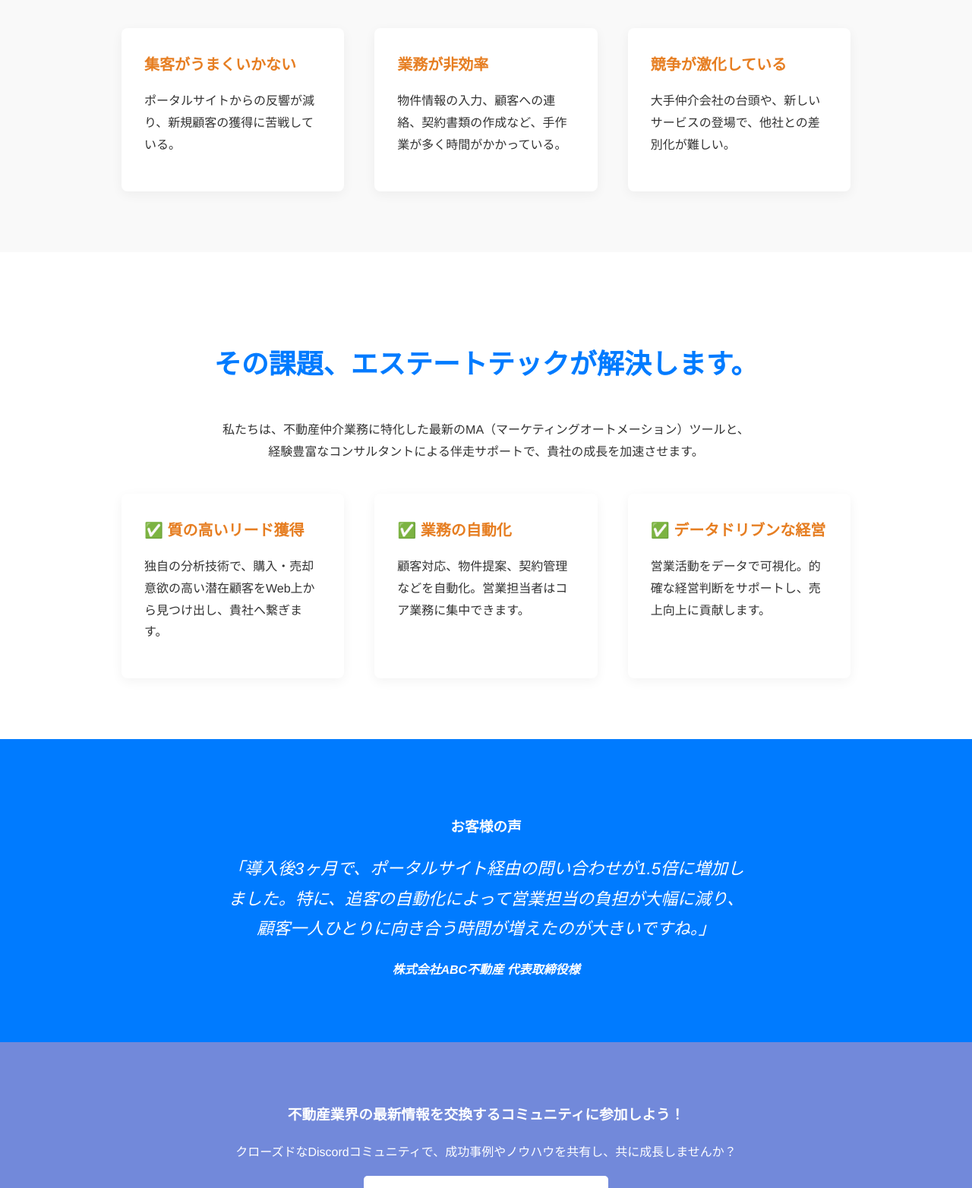
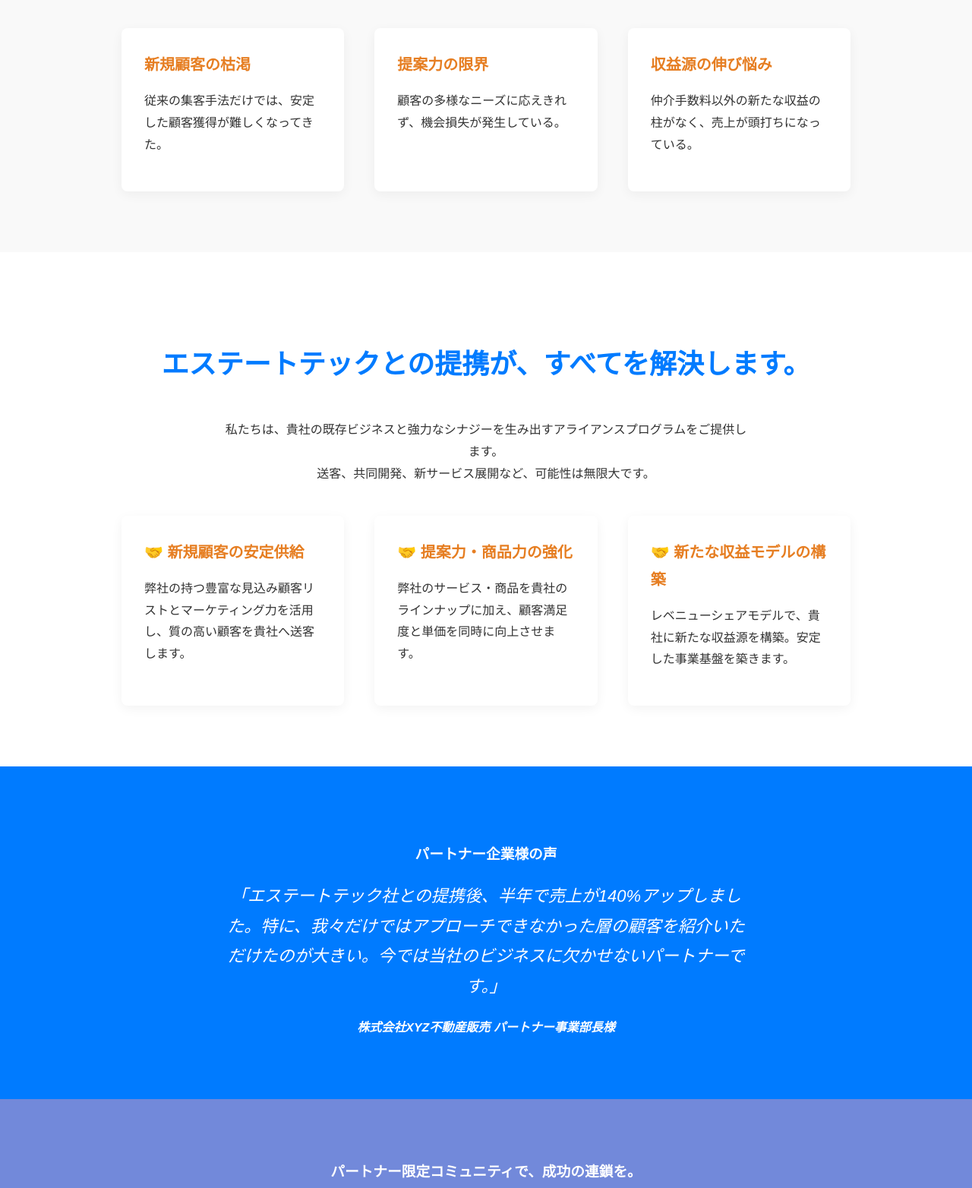
Before and after one commit to amimot/zatsu-ai-lp, a plain HTML site: page index.html in a window 1280 px wide. Shown: the part 699-2263 px from the top of the page at 76% size. Drawn offline with Linux system fonts and the light colour scheme.

Commit message:
訴求をアライアンス向けに変更

```diff
--- a/index.html
+++ b/index.html
@@ -3,7 +3,7 @@
 <head>
     <meta charset="UTF-8">
     <meta name="viewport" content="width=device-width, initial-scale=1.0">
-    <title>不動産仲介業者様向け業務効率化サポート</title>
+    <title>不動産仲介パートナー募集 | 株式会社エステートテック</title>
     <style>
         body {
             font-family: 'Helvetica Neue', 'Arial', 'Hiragino Kaku Gothic ProN', 'Hiragino Sans', 'Meiryo', sans-serif;
@@ -147,26 +147,26 @@
 
     <main>
         <section class="hero">
-            <h2>未来の不動産仲介を、今あなたの手に。</h2>
-            <p>最新テクノロジーで、集客から契約までをワンストップで革新します。</p>
-            <a href="#contact" class="cta-button">まずは無料で資料請求</a>
+            <h2>貴社の売上を最大化する、最強のパートナーシップ。</h2>
+            <p>弊社の独自ネットワークと革新的なツールで、貴社のビジネスを新たなステージへ導きます。</p>
+            <a href="#contact" class="cta-button">アライアンスについて詳しく聞く</a>
         </section>
 
         <section id="problem" class="section">
             <div class="container">
-                <h3>こんな課題、抱えていませんか？</h3>
+                <h3>単独での成長に限界を感じていませんか？</h3>
                 <div class="features-grid">
                     <div class="feature-item">
-                        <h4>集客がうまくいかない</h4>
-                        <p>ポータルサイトからの反響が減り、新規顧客の獲得に苦戦している。</p>
+                        <h4>新規顧客の枯渇</h4>
+                        <p>従来の集客手法だけでは、安定した顧客獲得が難しくなってきた。</p>
                     </div>
                     <div class="feature-item">
-                        <h4>業務が非効率</h4>
-                        <p>物件情報の入力、顧客への連絡、契約書類の作成など、手作業が多く時間がかかっている。</p>
+                        <h4>提案力の限界</h4>
+                        <p>顧客の多様なニーズに応えきれず、機会損失が発生している。</p>
                     </div>
                     <div class="feature-item">
-                        <h4>競争が激化している</h4>
-                        <p>大手仲介会社の台頭や、新しいサービスの登場で、他社との差別化が難しい。</p>
+                        <h4>収益源の伸び悩み</h4>
+                        <p>仲介手数料以外の新たな収益の柱がなく、売上が頭打ちになっている。</p>
                     </div>
                 </div>
             </div>
@@ -174,20 +174,20 @@
 
         <section id="solution" class="section">
             <div class="container">
-                <h3>その課題、エステートテックが解決します。</h3>
-                <p style="max-width: 700px; margin: 0 auto 40px;">私たちは、不動産仲介業務に特化した最新のMA（マーケティングオートメーション）ツールと、<br>経験豊富なコンサルタントによる伴走サポートで、貴社の成長を加速させます。</p>
+                <h3>エステートテックとの提携が、すべてを解決します。</h3>
+                <p style="max-width: 700px; margin: 0 auto 40px;">私たちは、貴社の既存ビジネスと強力なシナジーを生み出すアライアンスプログラムをご提供します。<br>送客、共同開発、新サービス展開など、可能性は無限大です。</p>
                 <div class="features-grid">
                     <div class="feature-item">
-                        <h4>✅ 質の高いリード獲得</h4>
-                        <p>独自の分析技術で、購入・売却意欲の高い潜在顧客をWeb上から見つけ出し、貴社へ繋ぎます。</p>
+                        <h4>🤝 新規顧客の安定供給</h4>
+                        <p>弊社の持つ豊富な見込み顧客リストとマーケティング力を活用し、質の高い顧客を貴社へ送客します。</p>
                     </div>
                     <div class="feature-item">
-                        <h4>✅ 業務の自動化</h4>
-                        <p>顧客対応、物件提案、契約管理などを自動化。営業担当者はコア業務に集中できます。</p>
+                        <h4>🤝 提案力・商品力の強化</h4>
+                        <p>弊社のサービス・商品を貴社のラインナップに加え、顧客満足度と単価を同時に向上させます。</p>
                     </div>
                     <div class="feature-item">
-                        <h4>✅ データドリブンな経営</h4>
-                        <p>営業活動をデータで可視化。的確な経営判断をサポートし、売上向上に貢献します。</p>
+                        <h4>🤝 新たな収益モデルの構築</h4>
+                        <p>レベニューシェアモデルで、貴社に新たな収益源を構築。安定した事業基盤を築きます。</p>
                     </div>
                 </div>
             </div>
@@ -195,30 +195,30 @@
 
         <section class="testimonial">
             <div class="container">
-                <h3>お客様の声</h3>
+                <h3>パートナー企業様の声</h3>
                 <blockquote>
-                    「導入後3ヶ月で、ポータルサイト経由の問い合わせが1.5倍に増加しました。特に、追客の自動化によって営業担当の負担が大幅に減り、顧客一人ひとりに向き合う時間が増えたのが大きいですね。」
+                    「エステートテック社との提携後、半年で売上が140%アップしました。特に、我々だけではアプローチできなかった層の顧客を紹介いただけたのが大きい。今では当社のビジネスに欠かせないパートナーです。」
                 </blockquote>
-                <cite>株式会社ABC不動産 代表取締役様</cite>
+                <cite>株式会社XYZ不動産販売 パートナー事業部長様</cite>
             </div>
         </section>
 
         <section id="discord" class="discord-section">
             <div class="container">
-                <h3>不動産業界の最新情報を交換するコミュニティに参加しよう！</h3>
-                <p>クローズドなDiscordコミュニティで、成功事例やノウハウを共有し、共に成長しませんか？</p>
+                <h3>パートナー限定コミュニティで、成功の連鎖を。</h3>
+                <p>アライアンスを組んだ企業様限定のDiscordコミュニティ。最新の市場動向や成功事例を共有し、共に業界をリードしませんか？</p>
                 <a href="#" class="discord-button">
                     <svg aria-hidden="true" role="img" xmlns="http://www.w3.org/2000/svg" viewBox="0 0 245 240"><path fill="currentColor" d="M104.4 103.9c-5.7 0-10.2 5-10.2 11.1s4.6 11.1 10.2 11.1c5.7 0 10.2-5 10.2-11.1.1-6.1-4.5-11.1-10.2-11.1zM140.9 103.9c-5.7 0-10.2 5-10.2 11.1s4.6 11.1 10.2 11.1c5.7 0 10.2-5 10.2-11.1s-4.5-11.1-10.2-11.1z"></path><path fill="currentColor" d="M189.5 20h-134C44.2 20 35 29.2 35 40.6v135.2c0 11.4 9.2 20.6 20.5 20.6h113.4l-5.3-18.5 12.8 11.9 12.1 11.2 21.5 19V40.6c0-11.4-9.2-20.6-20.5-20.6zm-38.6 130.6s-3.6-4.3-6.6-8.1c13.1-3.6 18.1-11.9 18.1-11.9-4.1 2.7-8 4.6-11.5 5.9-5 2.1-9.8 3.5-14.5 4.3-9.6 1.8-18.9 1-27.9-1.2-7.1-1.7-13.2-4.3-18.3-7.3l-1.8-1.1c-5.1-3.1-9.4-6.9-12.8-11.1-3.4-4.2-5.8-9-5.8-9s4.8 8.3 17.5 11.8c-3.1-1.2-6-2.9-8.4-5-2.4-2.1-4.1-4.6-5.1-7.3-1-2.7-1.4-5.5-1.1-8.3 0-3.4.5-6.6 1.5-9.6.9-3 2.3-5.8 4.1-8.3 1.8-2.5 4-4.8 6.5-6.7 2.5-1.9 5.3-3.5 8.3-4.5 3-1 6.1-.9 9.1-.2 3.1.7 5.9 2.1 8.4 4.1 2.5 2 4.7 4.5 6.5 7.5l2.5 4.1c.2.2.3.3.4.4.3.2.6.3.9.4.3.1.6.2.9.2.3 0 .6-.1.9-.2.3-.1.6-.2.8-.4.2-.1.4-.3.5-.4l2.5-4.1c1.8-3 4-5.5 6.5-7.5 2.5-2 5.3-3.4 8.4-4.1 3-.7 6.1-.8 9.1.2 3.1 1 6.1 2.6 8.6 4.5 2.5 1.9 4.7 4.2 6.5 6.7 1.8 2.5 3.2 5.3 4.1 8.3.9 3 1.5 6.2 1.5 9.6.3 2.8-.1 5.6-1.1 8.3-1 2.7-2.7 5.2-5.1 7.3-2.4 2.1-5.4 3.8-8.4 5z"></path></svg>
-                    <span>Discordコミュニティに参加</span>
+                    <span>パートナー限定Discordに参加</span>
                 </a>
             </div>
         </section>
 
         <section id="contact" class="section">
             <div class="container">
-                <h3>さあ、始めましょう</h3>
-                <p>まずは無料の資料請求、またはお気軽にお問い合わせください。<br>貴社のビジネスを次のステージへ導くお手伝いをいたします。</p>
-                <a href="#" class="cta-button">お問い合わせはこちら</a>
+                <h3>さあ、共に未来を創造しましょう。</h3>
+                <p>まずは、お気軽にアライアンスに関する情報交換から始めませんか？<br>貴社のビジネスを飛躍させる、新たな一手をご提案します。</p>
+                <a href="#" class="cta-button">アライアンス担当者に相談する</a>
             </div>
         </section>
     </main>
```
